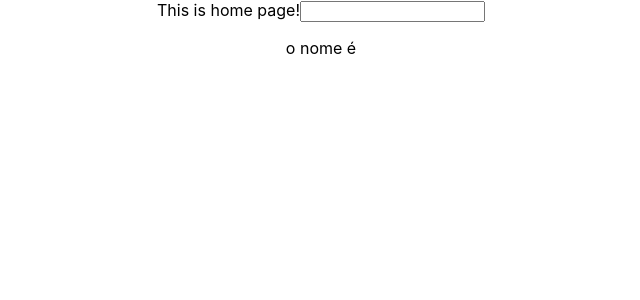
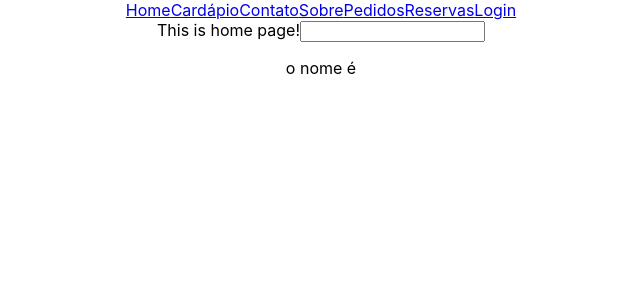
Before and after one commit to jaketheman96/restaurante-chien, a React (Create React App) app in the folder frontend/: page / in a window 1280 px wide. Shown: the top 300 px of the page, without its empty margins (319-959 px from the left). Built offline with nearby package versions, Linux system fonts and the light colour scheme.

Commit message:
refactor: excluding useless imports and adds navbar with link

```diff
--- /dev/null
+++ b/frontend/src/components/Navbar.tsx
@@ -0,0 +1,17 @@
+import { Link } from 'react-router-dom'
+
+function Navbar() {
+  return (
+    <div>
+      <Link to="/">Home</Link>
+      <Link to="/foods">Cardápio</Link>
+      <Link to="/contact">Contato</Link>
+      <Link to="/about">Sobre</Link>
+      <Link to="/orders">Pedidos</Link>
+      <Link to="/bookings">Reservas</Link>
+      <Link to="/login">Login</Link>
+    </div>
+  )
+}
+
+export default Navbar
--- a/frontend/src/pages/Bookings.tsx
+++ b/frontend/src/pages/Bookings.tsx
@@ -1,5 +1,3 @@
-import React from 'react'
-
 function Bookings() {
   return (
     <div>This is Bookings page!</div>
--- a/frontend/src/pages/Foods.tsx
+++ b/frontend/src/pages/Foods.tsx
@@ -1,5 +1,3 @@
-import React from 'react'
-
 function Foods() {
   return (
     <div>This is foods page!</div>
--- a/frontend/src/pages/Home.tsx
+++ b/frontend/src/pages/Home.tsx
@@ -1,18 +1,19 @@
-import React from 'react'
 import { useDispatch, useSelector } from 'react-redux';
+import Navbar from '../components/Navbar';
 import { changeName } from '../slicers/test.slicer';
 import { RootState } from '../store/store';
 
 function Home() {
-  const name = useSelector((state: RootState) => state.test.name)
+  const name = useSelector((state: RootState): string => state.test.name)
   const dispatch = useDispatch()
 
-  const handleChange = (event: any) => {
+  const handleChange = (event: any): void => {
     dispatch(changeName(event.target.value))
   }
 
   return (
     <div>
+      <Navbar />
       This is home page!
       <input type='text' onChange={handleChange} />
       <p>{`o nome é ${name}`}</p>
--- a/frontend/src/pages/Login.tsx
+++ b/frontend/src/pages/Login.tsx
@@ -1,5 +1,3 @@
-import React from 'react'
-
 function Login() {
   return (
     <div>This is login page!</div>
--- a/frontend/src/pages/Orders.tsx
+++ b/frontend/src/pages/Orders.tsx
@@ -1,5 +1,3 @@
-import React from 'react'
-
 function Orders() {
   return (
     <div>This is orders page</div>
--- a/frontend/tsconfig.json
+++ b/frontend/tsconfig.json
@@ -22,5 +22,5 @@
   },
   "include": [
     "src"
-  ]
+, "src/components/navbar"  ]
 }
```
Also changed, not shown: frontend/src/pages/About.tsx (added, +7 -0 lines), frontend/src/pages/Contact.tsx (added, +7 -0 lines).
